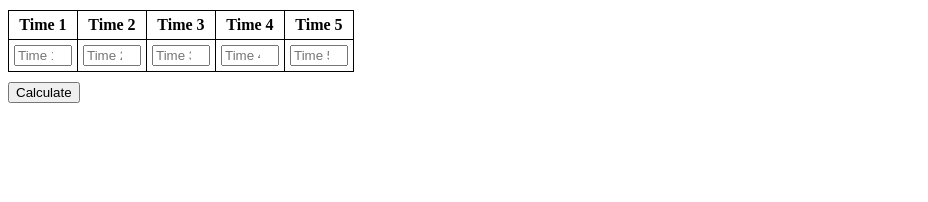
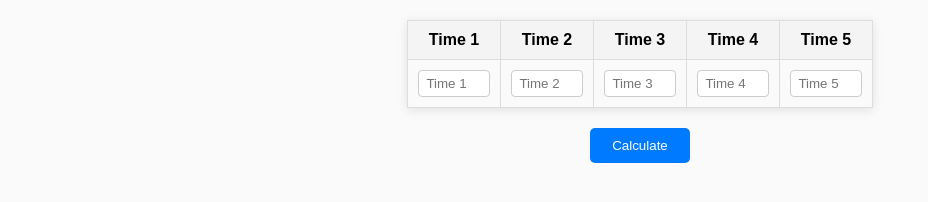
Before and after one commit to Zinheere/CubeCalc, a plain HTML site: page index.html in a window 1280 px wide. Shown: the whole page, without its empty margins (0-928 px from the left). Drawn offline with Linux system fonts and the light colour scheme.

Commit message:
Update index.html

```diff
--- a/index.html
+++ b/index.html
@@ -5,14 +5,50 @@
     <meta name="viewport" content="width=device-width, initial-scale=1.0">
     <title>Time Calculator</title>
     <style>
-        table, th, td {
-            border: 1px solid black;
+        body {
+            font-family: Arial, sans-serif;
+            background-color: #fafafa;
+            margin: 20px;
+        }
+        table {
+            margin: 10px auto;
             border-collapse: collapse;
-            margin: 10px 0;
+            box-shadow: 0 2px 10px rgba(0,0,0,0.1);
+        }
+        th, td {
+            border: 1px solid #ddd;
+            padding: 10px;
+            text-align: center;
+        }
+        th {
+            background-color: #f4f4f4;
+        }
+        input[type="number"] {
+            width: 60px;
             padding: 5px;
+            border: 1px solid #ccc;
+            border-radius: 4px;
+            text-align: center;
         }
-        input {
-            width: 50px;
+        button {
+            display: block;
+            width: 100px;
+            margin: 20px auto;
+            padding: 10px;
+            background-color: #007BFF;
+            color: #fff;
+            border: none;
+            border-radius: 5px;
+            cursor: pointer;
+        }
+        button:hover {
+            background-color: #0056b3;
+        }
+        #result {
+            margin: 20px auto;
+            width: 300px;
+            text-align: center;
+            font-weight: bold;
         }
     </style>
 </head>
```
